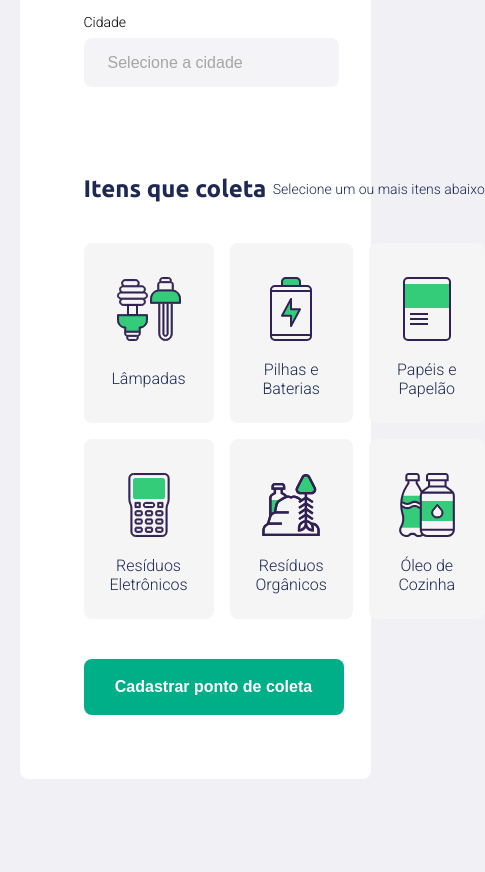
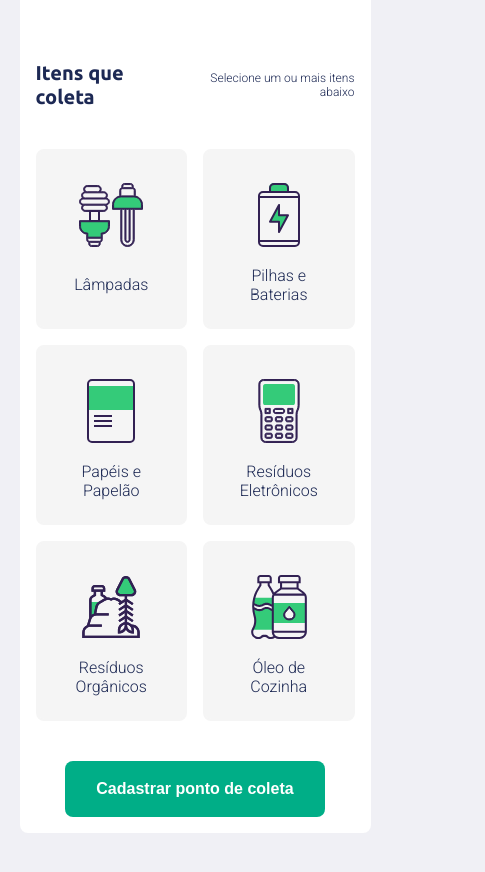
Before and after one commit to luisinh077/ecoleta, a website: page src/views/create-point.html in a window 390 px wide. Shown: the part 966-1838 px from the top of the page, 485 px wide, since content can reach past the window. Drawn offline with nearby package versions, Linux system fonts and the light colour scheme; files that its build step writes are made by us from their sources; no server answers.

Commit message:
Responsividade e config bg

```diff
--- a/package.json
+++ b/package.json
@@ -5,8 +5,10 @@
   },
   "dependencies": {
     "express": "^4.17.1",
-    "nodemon": "^2.0.9",
     "nunjucks": "^3.2.3",
     "sqlite3": "^5.0.2"
+  },
+  "devDependencies": {
+    "nodemon": "^2.0.12"
   }
 }
--- a/public/styles/main.css
+++ b/public/styles/main.css
@@ -13,11 +13,14 @@
 
 html {
     font-family: Roboto, sans-serif;
+    overflow-x: hidden;
 }
 
 body {
+    overflow-x: hidden;
+
     background: #f0f0f5;
-    -webkit-font-smoothing: antialiased;
+    /* -webkit-font-smoothing: antialiased; */
 }
 
 a {
--- a/public/styles/responsive.css
+++ b/public/styles/responsive.css
@@ -46,6 +46,37 @@
 @media (max-height: 750px) {
     #page-home {
         background-position-y: 100px;
+    }
+}
+
+@media (max-width: 800px) {
+    #page-create-point form{
+        padding: 16px;
+    }
+
+    #page-create-point form h1 {
+        text-align: center;
+        font-size: 28px;
+    }
+
+    #page-create-point form legend h2 {
+        font-size: 20px;
+        text-align: start;
+    }
+
+    #page-create-point form legend span {
+        font-size: 12px;
+        text-align: end;
+    }
+
+    #page-create-point form .items-grid {
+        grid-template-columns: 1fr 1fr;
+    }
+
+    #page-create-point .btn {
+        display: flex;
+        align-items: center;
+        justify-content: center;
     }
 }
 
--- a/src/views/create-point.html
+++ b/src/views/create-point.html
@@ -3,7 +3,7 @@
 {% set pageId = "page-create-point" %}
 
 {% block title %}
-    <link rel="shortcut icon" href="favicon.ico" type="image/x-icon">
+<link rel="shortcut icon" href="../../public/assets/logo-nome.svg" type="image/x-icon">
     <title>Criar um ponto de coleta</title>
 {% endblock title %}
 
@@ -116,7 +116,9 @@
 
         </fieldset>
 
-        <button type="submit">Cadastrar ponto de coleta</button>
+        <div class="btn">
+            <button type="submit">Cadastrar ponto de coleta</button>
+        </div>
 
     </form>
 
```
Also changed, not shown: src/views/index.html (+1 -1 lines), 1 other file.
